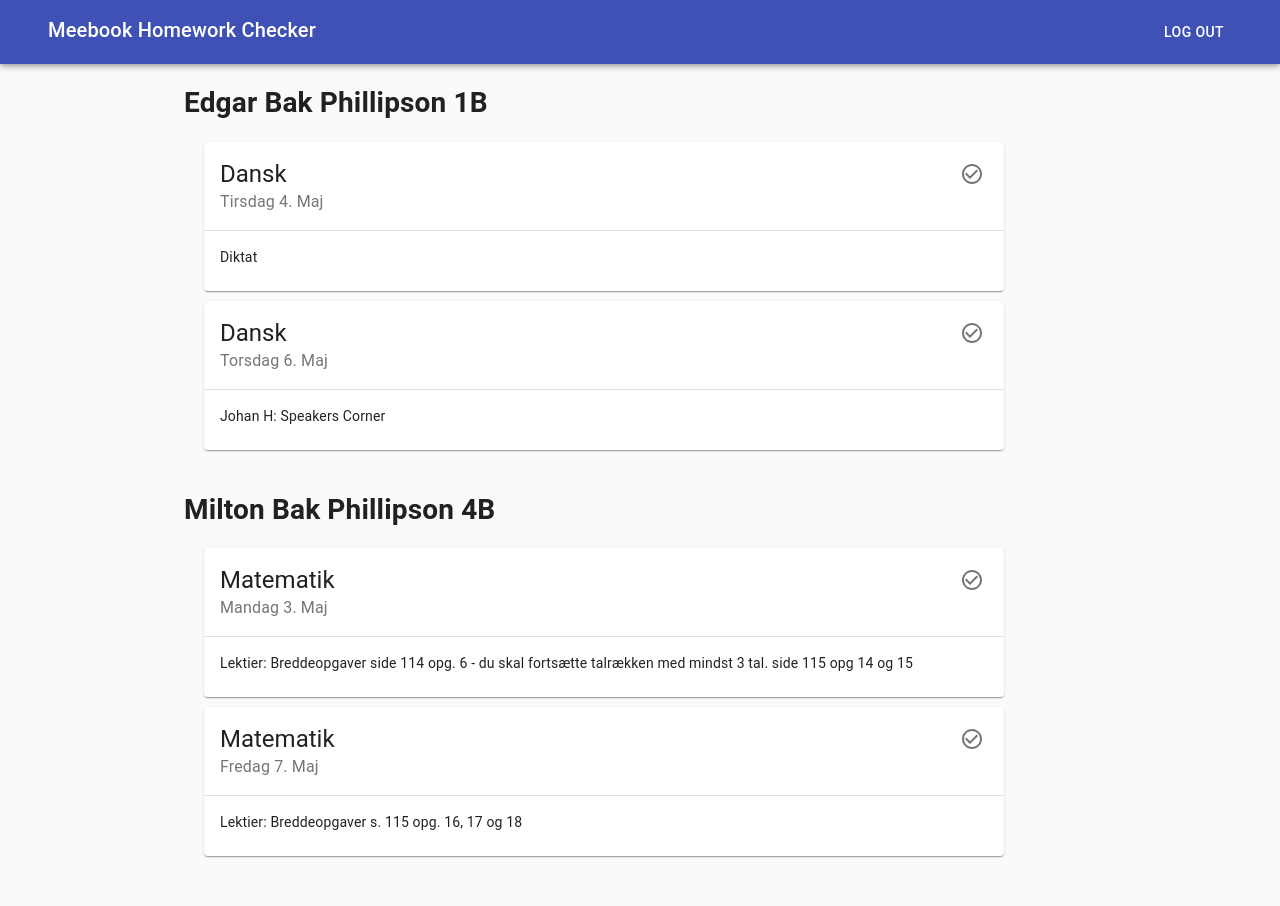
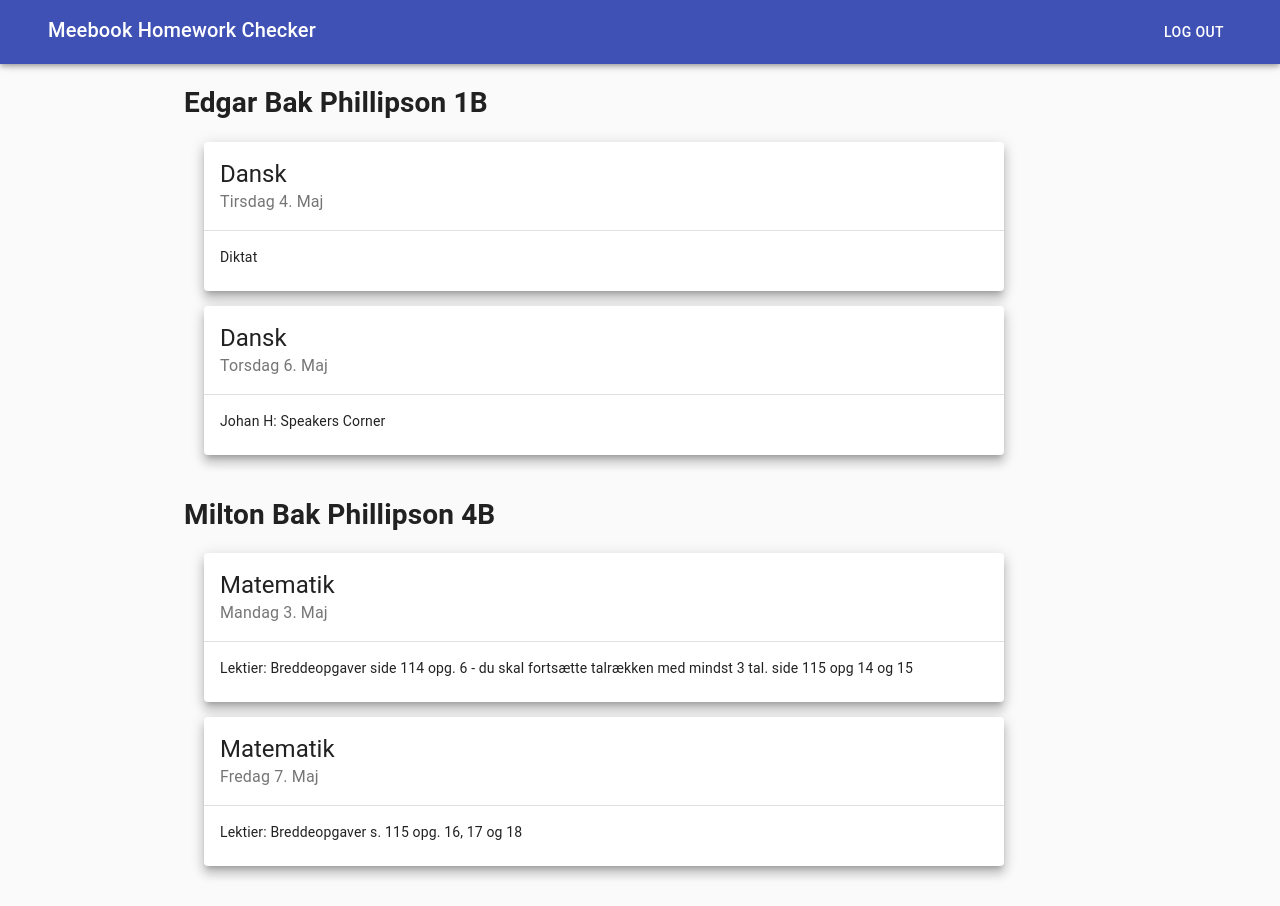
Before and after one commit to jbakchr/meebook-homework-checker, a React (Create React App) app in the folder frontend/: page / in a window 1280 px wide. Built offline with nearby package versions, Linux system fonts and the light colour scheme; sample sign-in values are in the browser's storage.

Commit message:
Refactored homework list rendering

```diff
--- /dev/null
+++ b/frontend/src/components/homework/HomeWorkCard.js
@@ -0,0 +1,29 @@
+import React from "react";
+import {
+  Card,
+  CardContent,
+  CardHeader,
+  Divider,
+  Typography,
+} from "@material-ui/core";
+
+const HomeWorkCard = ({ assignment }) => {
+  console.log(assignment);
+
+  return (
+    <Card
+      style={{ marginLeft: "20px", marginBottom: "15px", maxWidth: "800px" }}
+      raised
+    >
+      <CardHeader title={assignment.subject} subheader={assignment.date} />
+      <Divider />
+      <CardContent>
+        <Typography variant="body2" component="p">
+          {assignment.work}
+        </Typography>
+      </CardContent>
+    </Card>
+  );
+};
+
+export default HomeWorkCard;
--- a/frontend/src/components/homework/HomeWorkList.js
+++ b/frontend/src/components/homework/HomeWorkList.js
@@ -1,16 +1,7 @@
 import React, { useState, useEffect } from "react";
-import {
-  Container,
-  Card,
-  CardContent,
-  CardHeader,
-  CssBaseline,
-  Divider,
-  IconButton,
-  Typography,
-  Tooltip,
-} from "@material-ui/core";
-import CheckCircleOutlineIcon from "@material-ui/icons/CheckCircleOutline";
+import { Container } from "@material-ui/core";
+
+import HomeWorkSummary from "./HomeWorkSummary";
 
 import homeworkdata from "../../data/homework.json";
 
@@ -21,50 +12,17 @@ const HomeworkList = () => {
     setHomeWork(homeworkdata);
   }, []);
 
+  const renderHomeWorkOverview = () => {
+    return homeWork.map((child) => {
+      return <HomeWorkSummary key={child.id} child={child} />;
+    });
+  };
+
   if (!homeWork) {
     return null;
   }
 
-  return homeWork.map((child) => {
-    return (
-      <Container key={child.id} maxWidth="md">
-        <div style={{ marginBottom: "40px" }}>
-          <CssBaseline />
-          <h1>{child.child_name}</h1>
-          {child.assignments.map((assignment) => {
-            return (
-              <Card
-                key={assignment.id}
-                style={{
-                  marginLeft: "20px",
-                  marginBottom: "10px",
-                  maxWidth: "800px",
-                }}
-              >
-                <CardHeader
-                  title={assignment.subject}
-                  subheader={assignment.date}
-                  action={
-                    <Tooltip title="Færdiggjort?" placement="left">
-                      <IconButton>
-                        <CheckCircleOutlineIcon />
-                      </IconButton>
-                    </Tooltip>
-                  }
-                />
-                <Divider />
-                <CardContent>
-                  <Typography variant="body2" component="p">
-                    {assignment.work}
-                  </Typography>
-                </CardContent>
-              </Card>
-            );
-          })}
-        </div>
-      </Container>
-    );
-  });
+  return <Container maxWidth="md">{renderHomeWorkOverview()}</Container>;
 };
 
 export default HomeworkList;
--- /dev/null
+++ b/frontend/src/components/homework/HomeWorkSummary.js
@@ -0,0 +1,21 @@
+import { CssBaseline } from "@material-ui/core";
+import React from "react";
+import HomeWorkCard from "./HomeWorkCard";
+
+const HomeWorkSummary = ({ child }) => {
+  const renderHomeWorkCards = () => {
+    return child.assignments.map((assignment) => {
+      return <HomeWorkCard key={assignment.id} assignment={assignment} />;
+    });
+  };
+
+  return (
+    <div style={{ marginBottom: "40px" }}>
+      <CssBaseline />
+      <h1>{child.child_name}</h1>
+      {renderHomeWorkCards()}
+    </div>
+  );
+};
+
+export default HomeWorkSummary;
```
